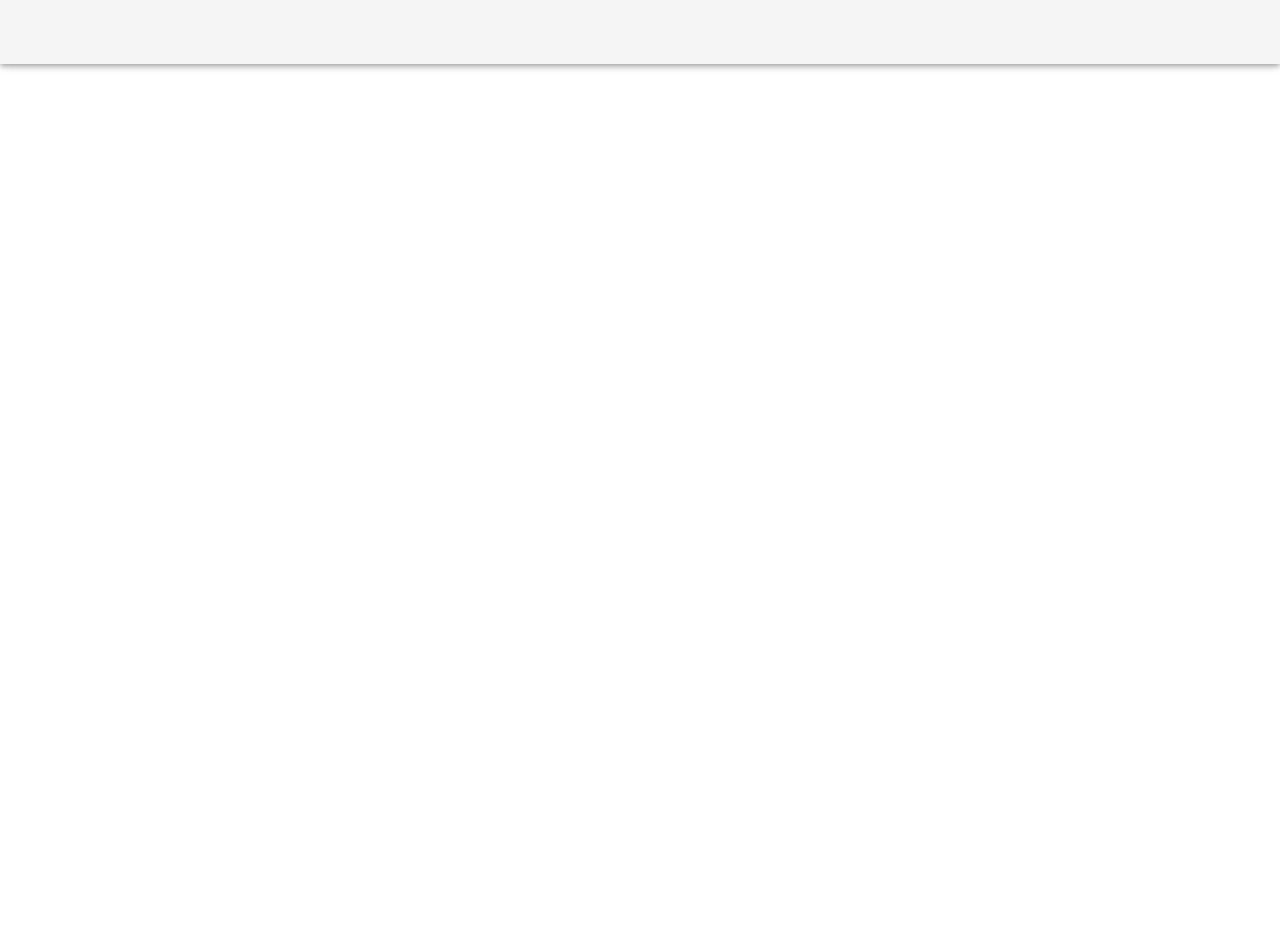
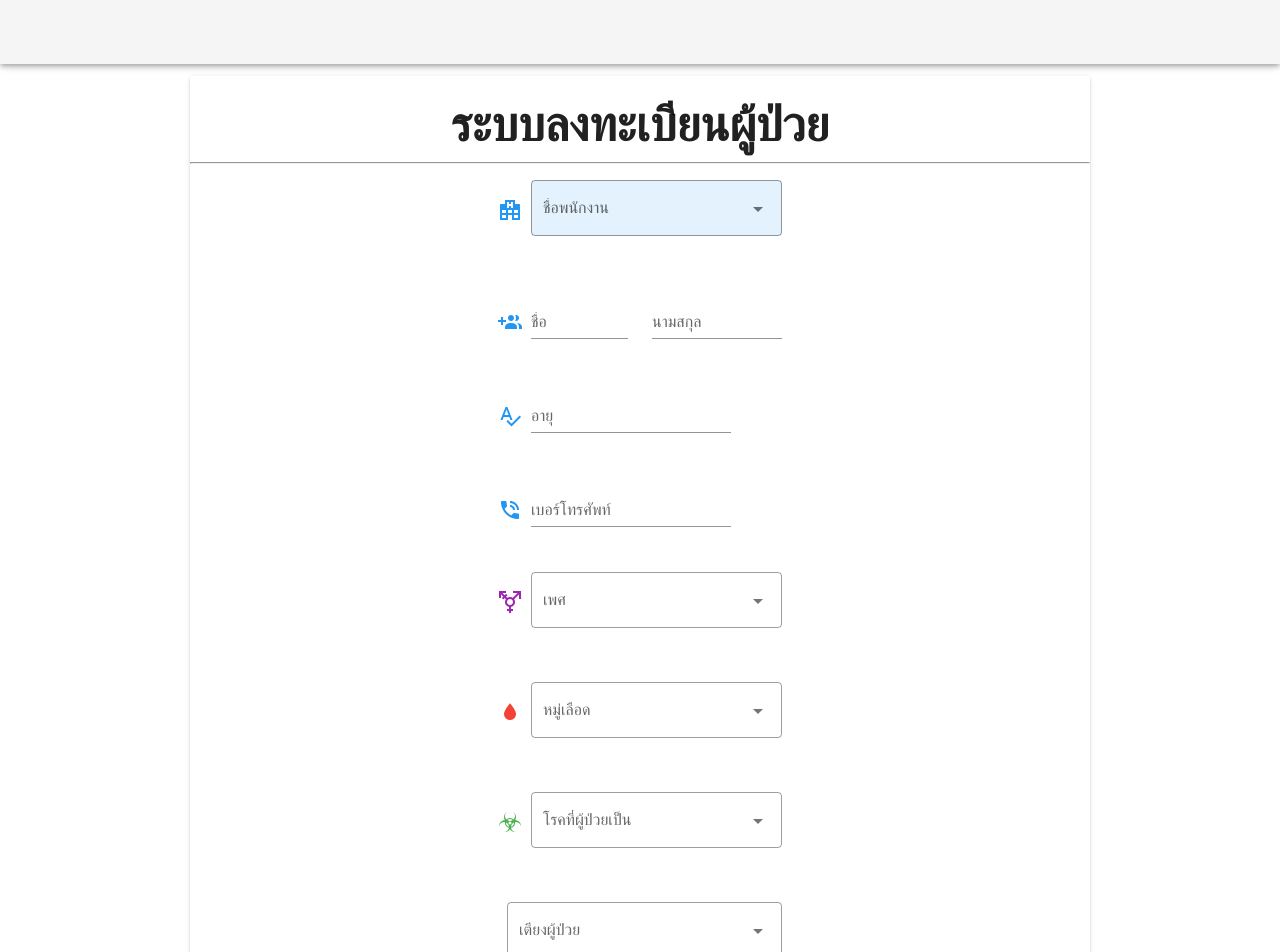
Before and after one commit to sut62/team14, a Vue app in the folder client/: page /Regis in a window 1280 px wide. Shown: the top 952 px of the page. Before the commit the page ends 800 px from the top, so only its background shows below. Built offline with nearby package versions, Linux system fonts and the light colour scheme; no server answers.

Commit message:
close #30 -add UI register.vue

```diff
--- /dev/null
+++ b/client/src/components/Register.vue
@@ -0,0 +1,306 @@
+<template >
+  <v-container >
+    <v-card
+      max-width="900"
+      class="mx-auto"
+      >
+    <v-layout text-center wrap>
+      <v-flex mb-4>
+        <br />
+        <h1 class="display-2 font-weight-bold mb-3">ระบบลงทะเบียนผู้ป่วย</h1>
+        <hr/>
+      </v-flex>
+    </v-layout>
+    <v-row justify="center">
+      <v-col cols="4">
+        <v-form v-model="valid" ref="form" >
+          <div>
+            <v-row>
+              <v-col cols="15">
+                <v-select
+                  background-color="blue lighten-5"
+                  label="ชื่อพนักงาน"
+                  outlined
+                  v-model="register.personnelID"
+                  :items="personnels"
+                  item-text="firstname"
+                  item-value="id"
+                  required
+                ><v-icon slot="prepend" color="blue">mdi-hospital-building</v-icon></v-select>
+              </v-col>
+            </v-row>
+            <v-row>
+                <v-col cols="12" sm="6">
+                <v-text-field
+                    v-model="register.userName"
+                    :items="userName"
+                      item-text="addname"
+                      item-value="addname"
+                      label="ชื่อ"
+                      shaped
+                ><v-icon slot="prepend" color="blue">mdi-account-multiple-plus</v-icon></v-text-field>
+        </v-col>
+                <v-col cols="12" sm="6">
+                <v-text-field
+                    v-model="register.userLName"
+                    :items="userLName"
+                      item-text="addlastname"
+                      item-value="addlastname"
+                      label="นามสกุล"
+                      shaped
+                ></v-text-field>
+        </v-col>
+      </v-row>
+      <v-row>
+              <v-col cols="12" sm="10">
+                <v-text-field
+                    v-model="register.age"
+                    :items="age"
+                      item-text="addage"
+                      item-value="addage"
+                      label="อายุ"
+                      shaped
+          ><v-icon slot="prepend" color="blue">mdi-spellcheck</v-icon></v-text-field>
+        </v-col>
+
+            </v-row>
+      <v-row>
+              <v-col cols="12" sm="10">
+                <v-text-field
+                    v-model="register.telephone"
+                    :items="telephone"
+                      item-text="telephone"
+                      item-value="telephone"
+                      label="เบอร์โทรศัพท์"
+                      shaped
+          ><v-icon slot="prepend" color="blue">mdi-phone-in-talk</v-icon></v-text-field>
+        </v-col>
+
+            </v-row>
+            <v-row>
+              <v-col cols="15">
+                <v-select
+                  label="เพศ"
+                  outlined
+                  v-model="register.genderID"
+                  :items="genders"
+                  item-text="gen_name"
+                  item-value="id"
+                  required
+                ><v-icon slot="prepend" color="purple">mdi-gender-transgender</v-icon></v-select>
+              </v-col>
+            </v-row>
+            <v-row>
+              <v-col cols="15">
+                <v-select
+                  label="หมู่เลือด"
+                  outlined
+                  v-model="register.bloodtypeID"
+                  :items="bloodtypes"
+                  item-text="blood_name"
+                  item-value="id"
+                  required
+                ><v-icon slot="prepend" color="red">mdi-water</v-icon></v-select>
+              </v-col>
+            </v-row>
+            <v-row>
+              <v-col cols="15">
+                <v-select
+                  label="โรคที่ผู้ป่วยเป็น"
+                  outlined
+                  v-model="register.diseaseID"
+                  :items="diseases"
+                  item-text="name"
+                  item-value="id"
+                  required
+                ><v-icon slot="prepend" color="green">mdi-biohazard</v-icon></v-select>
+              </v-col>
+            </v-row>
+
+            <v-row>
+              <v-col cols="15">
+                <v-select
+                  label="เตียงผู้ป่วย"
+                  outlined
+                  v-model="register.patientbedID"
+                  :items="patientbeds"
+                  item-text="show"
+                  item-value="patientBed_id"
+                  required
+                ><v-icon slot="prepend" color="black">mdi-hotel</v-icon></v-select>
+              </v-col>
+            </v-row>
+            <v-row justify="center">
+              <v-col cols="12">
+                <v-btn @click="saveRegister" :class="{ orange: !valid, green: valid }">submit</v-btn>
+                <v-btn style="margin-left: 15px;" @click="clear">clear</v-btn>
+                <b-button style="margin-left: 15px;">
+                <router-link to="/viewEm"><v-btn color="blue darken-1">Show</v-btn></router-link>
+        </b-button>
+        <br/>
+              </v-col>
+            </v-row>
+            <br />
+
+          </div>
+        </v-form>
+      </v-col>
+    </v-row>
+    </v-card>
+  </v-container>
+
+</template>
+
+<script>
+import http from "../http-common";
+
+export default {
+  name: "register",
+  data() {
+    return {
+     register: {
+        userName: "",
+        userLName: "",
+        age:"",
+        telephone: "",
+        genderID: "",
+        bloodtypeID: "",
+        personnelID:"",
+        diseaseID:"",
+        patientbedID:""
+      },
+      userName:[],
+      userLName:[],
+      age:[],
+      telephone:[],
+      genders:[],
+      bloodtypes:[],
+      personnels:[],
+      diseases:[],
+      patientbeds:[],
+
+      valid: false
+    };
+  },
+  methods: {
+    /* eslint-disable no-console */
+    getPersonnels() {
+      http
+        .get("/personnel")
+        .then(response => {
+          this.personnels = response.data;
+          console.log(response.data);
+        })
+        .catch(e => {
+          console.log(e);
+        });
+    },
+    getGenders() {
+      http
+        .get("/gender")
+        .then(response => {
+          this.genders = response.data;
+          console.log(response.data);
+        })
+        .catch(e => {
+          console.log(e);
+        });
+    },
+    getBloodtypes() {
+      http
+        .get("/bloodtype")
+        .then(response => {
+          this.bloodtypes = response.data;
+          console.log(response.data);
+        })
+        .catch(e => {
+          console.log(e);
+        });
+    },
+    getDiseases() {
+      http
+        .get("/disease")
+        .then(response => {
+          this. diseases = response.data;
+          console.log(response.data);
+        })
+        .catch(e => {
+          console.log(e);
+        });
+    },
+    getPatientBeds() {
+      http
+        .get("/patientBed")
+        .then(response => {
+          this. patientbeds = response.data;
+          console.log(response.data);
+        })
+        .catch(e => {
+          console.log(e);
+        });
+    },
+    saveRegister() {
+      http
+        .post(
+          "/register"+
+           this.register.personnelID +
+            "/" +
+            this.register.userName +
+            "/" +
+            this.register.userLName +
+            "/" +
+            this.register.age +
+            "/" +
+             this.register.telephone +
+            "/" +
+            this.register.bloodtypeID +
+            "/" +
+            this.register.genderID +
+            "/" +
+            this.register.diseaseID +
+            "/" +
+            this.register.patientbedID,
+          this.register
+        )
+        .then(response => {
+          console.log(response);
+          this.register.personnelID = "";
+          this.register.userName = "";
+          this.register.userLName = "";
+          this.register.age = "";
+          this.register.telephone = "";
+          this.register.bloodtypeID = "";
+          this.register.genderID = "";
+          this.register.diseaseID = "";
+          this.register.patientbedID = "";
+        })
+        .catch(e => {
+          console.log(e);
+        });
+
+    },
+    clear() {
+      this.$refs.form.reset();
+    },
+    refreshList() {
+      this.getGenders();
+      this.getBloodtypes();
+      this.getPersonnels();
+      this.getDiseases();
+      this.getPatientBeds();
+
+
+    }
+  },
+  mounted() {
+      this.getGenders();
+      this.getBloodtypes();
+      this.getPersonnels();
+      this.getDiseases();
+      this.getPatientBeds();
+
+
+
+  }
+};
+</script>
```
Also changed, not shown: client/src/router/index.js (+5 -2 lines).
